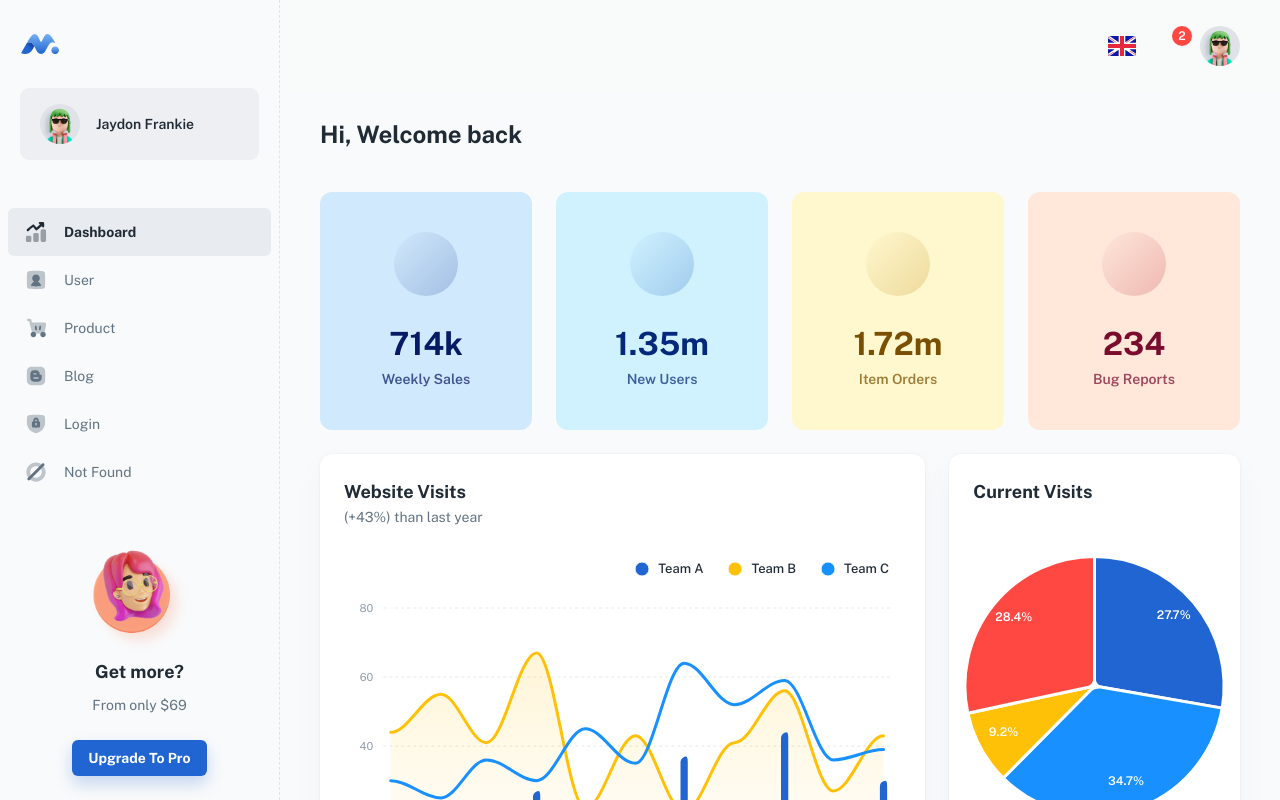
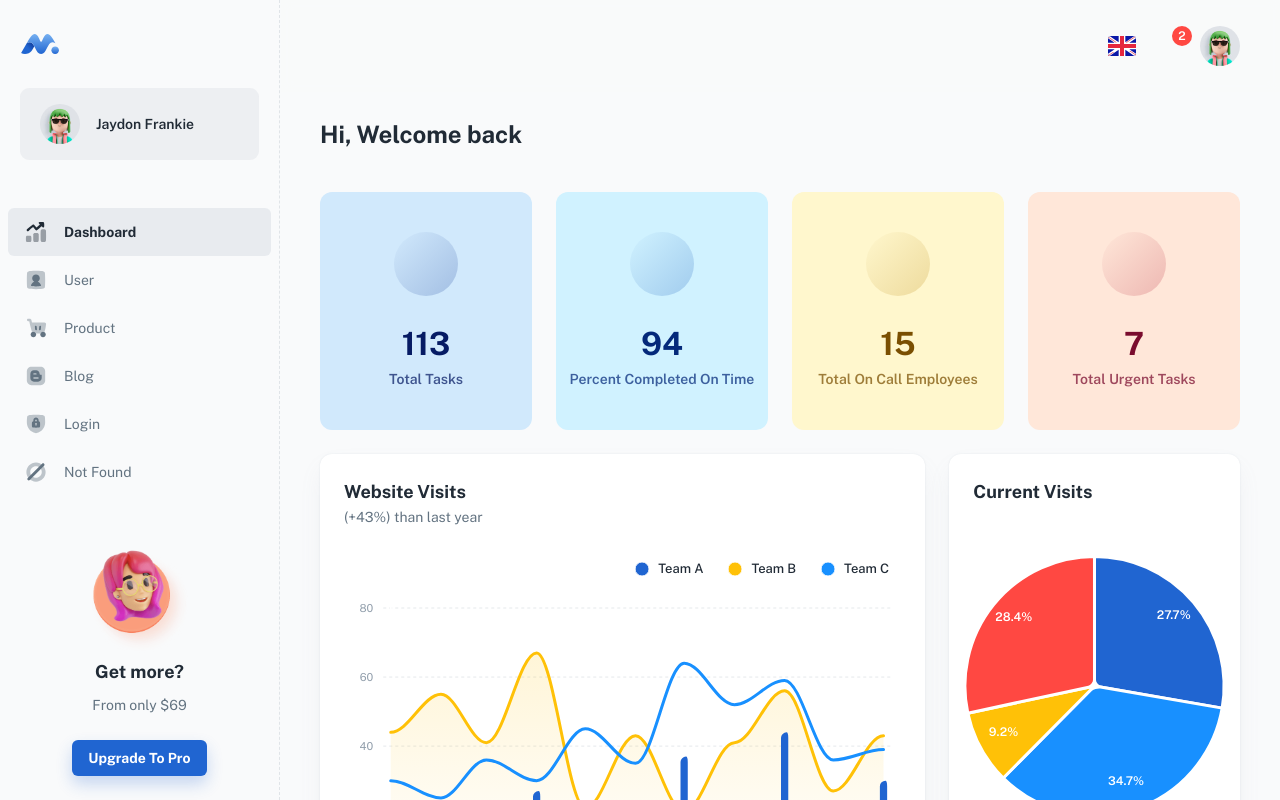
Before and after one commit to ReeveFernandes/HackMIT-Front-End, a React (Create React App) app: page /dashboard/app in a window 1280 px wide. Shown: the top 800 px of the page. Built offline with nearby package versions, Linux system fonts and the light colour scheme; some icons are missing; a web font is replaced by a local one.

Commit message:
changed text on dashboard

```diff
--- a/src/pages/DashboardAppPage.js
+++ b/src/pages/DashboardAppPage.js
@@ -36,19 +36,21 @@ export default function DashboardAppPage() {
 
         <Grid container spacing={3}>
           <Grid item xs={12} sm={6} md={3}>
-            <AppWidgetSummary title="Weekly Sales" total={714000} icon={'ant-design:android-filled'} />
+            <AppWidgetSummary title="Total Tasks" total={113} icon={'ant-design:number-outlined'} />
+
+
           </Grid>
 
           <Grid item xs={12} sm={6} md={3}>
-            <AppWidgetSummary title="New Users" total={1352831} color="info" icon={'ant-design:apple-filled'} />
+            <AppWidgetSummary title="Percent Completed On Time" total={"94"} color="info" icon={'ant-design:percentage-outlined'} />
           </Grid>
 
           <Grid item xs={12} sm={6} md={3}>
-            <AppWidgetSummary title="Item Orders" total={1723315} color="warning" icon={'ant-design:windows-filled'} />
+            <AppWidgetSummary title="Total On Call Employees" total={15} color="warning" icon={'ant-design:usergroup-add-outlined'} />
           </Grid>
 
           <Grid item xs={12} sm={6} md={3}>
-            <AppWidgetSummary title="Bug Reports" total={234} color="error" icon={'ant-design:bug-filled'} />
+            <AppWidgetSummary title="Total Urgent Tasks" total={7} color="error" icon={'ant-design:alert-twotone'} />
           </Grid>
 
           <Grid item xs={12} md={6} lg={8}>
```
Also changed, not shown: public/assets/icons/Group 660.png (added).
